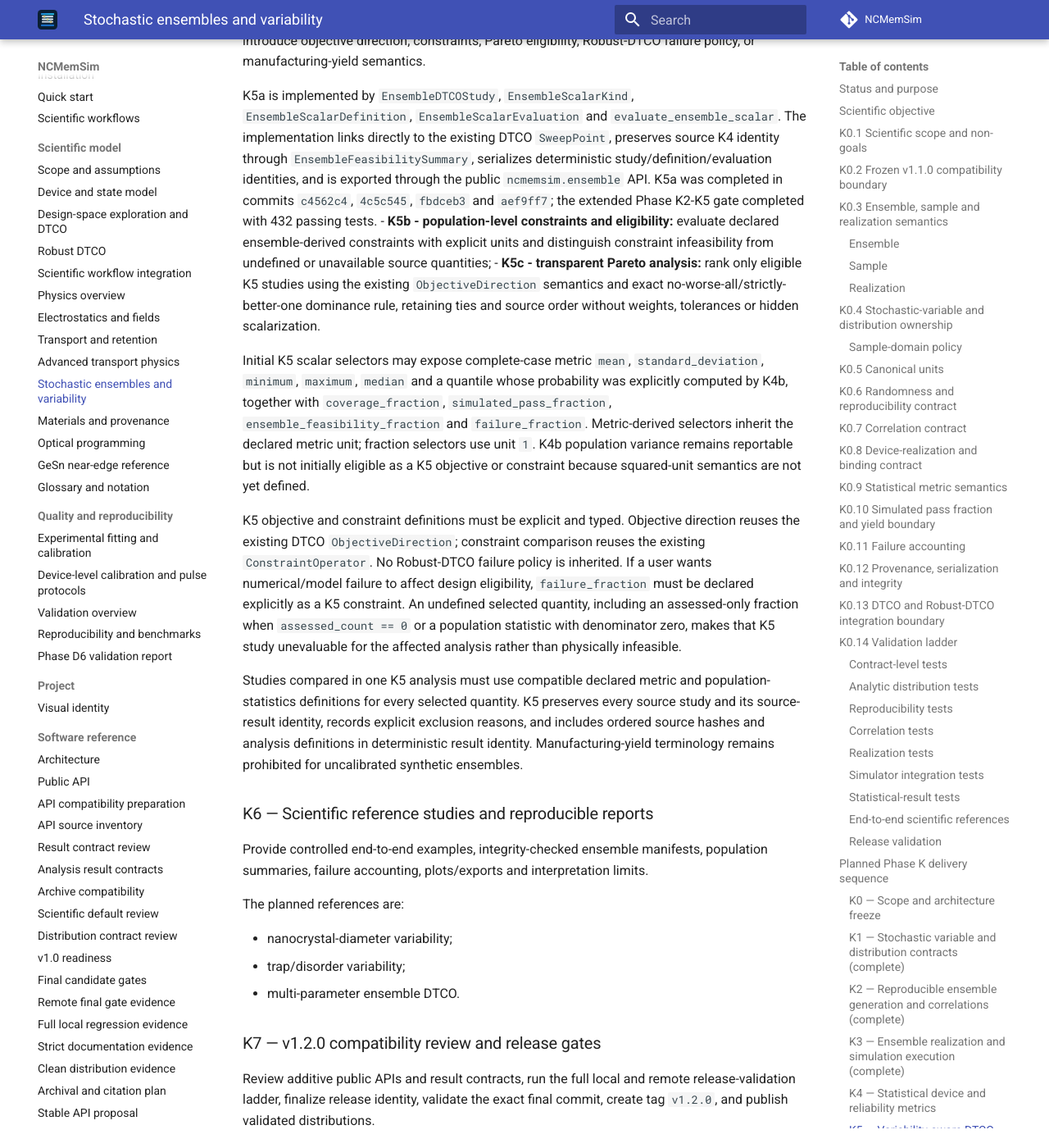
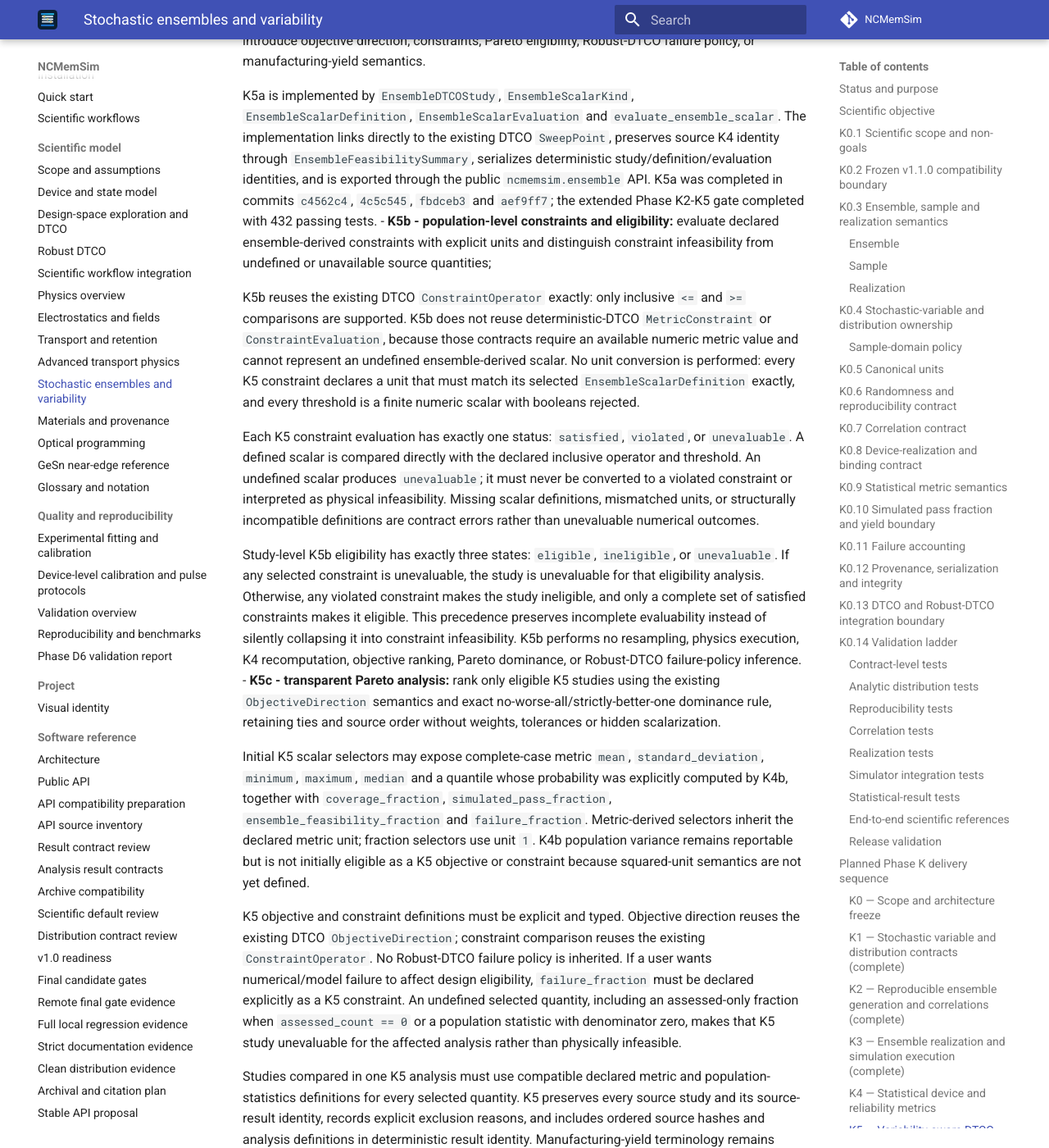
Before and after one commit to ocojocaru/NCMemSim, an MkDocs documentation site: the page built from docs/stochastic_ensembles.md, in a window 1280 px wide and 1400 px high, scrolled down 22105 px. Shown: the whole window at 82% size. Built offline with MkDocs 1.6.1 and Material for MkDocs 9.7.7, drawn with Linux system fonts in a browser that asks for light colours; comment, search, counter and statistics services are not loaded.

Commit message:
Define Phase K5b eligibility contract

```diff
--- a/docs/stochastic_ensembles.md
+++ b/docs/stochastic_ensembles.md
@@ -735,6 +735,12 @@ The population-level fractions are read directly from K4: `coverage_fraction` fr
 
 K5a is implemented by `EnsembleDTCOStudy`, `EnsembleScalarKind`, `EnsembleScalarDefinition`, `EnsembleScalarEvaluation` and `evaluate_ensemble_scalar`. The implementation links directly to the existing DTCO `SweepPoint`, preserves source K4 identity through `EnsembleFeasibilitySummary`, serializes deterministic study/definition/evaluation identities, and is exported through the public `ncmemsim.ensemble` API. K5a was completed in commits `c4562c4`, `4c5c545`, `fbdceb3` and `aef9ff7`; the extended Phase K2-K5 gate completed with 432 passing tests.
 - **K5b - population-level constraints and eligibility:** evaluate declared ensemble-derived constraints with explicit units and distinguish constraint infeasibility from undefined or unavailable source quantities;
+
+K5b reuses the existing DTCO `ConstraintOperator` exactly: only inclusive `<=` and `>=` comparisons are supported. K5b does not reuse deterministic-DTCO `MetricConstraint` or `ConstraintEvaluation`, because those contracts require an available numeric metric value and cannot represent an undefined ensemble-derived scalar. No unit conversion is performed: every K5 constraint declares a unit that must match its selected `EnsembleScalarDefinition` exactly, and every threshold is a finite numeric scalar with booleans rejected.
+
+Each K5 constraint evaluation has exactly one status: `satisfied`, `violated`, or `unevaluable`. A defined scalar is compared directly with the declared inclusive operator and threshold. An undefined scalar produces `unevaluable`; it must never be converted to a violated constraint or interpreted as physical infeasibility. Missing scalar definitions, mismatched units, or structurally incompatible definitions are contract errors rather than unevaluable numerical outcomes.
+
+Study-level K5b eligibility has exactly three states: `eligible`, `ineligible`, or `unevaluable`. If any selected constraint is unevaluable, the study is unevaluable for that eligibility analysis. Otherwise, any violated constraint makes the study ineligible, and only a complete set of satisfied constraints makes it eligible. This precedence preserves incomplete evaluability instead of silently collapsing it into constraint infeasibility. K5b performs no resampling, physics execution, K4 recomputation, objective ranking, Pareto dominance, or Robust-DTCO failure-policy inference.
 - **K5c - transparent Pareto analysis:** rank only eligible K5 studies using the existing `ObjectiveDirection` semantics and exact no-worse-all/strictly-better-one dominance rule, retaining ties and source order without weights, tolerances or hidden scalarization.
 
 Initial K5 scalar selectors may expose complete-case metric `mean`, `standard_deviation`, `minimum`, `maximum`, `median` and a quantile whose probability was explicitly computed by K4b, together with `coverage_fraction`, `simulated_pass_fraction`, `ensemble_feasibility_fraction` and `failure_fraction`. Metric-derived selectors inherit the declared metric unit; fraction selectors use unit `1`. K4b population variance remains reportable but is not initially eligible as a K5 objective or constraint because squared-unit semantics are not yet defined.
```
